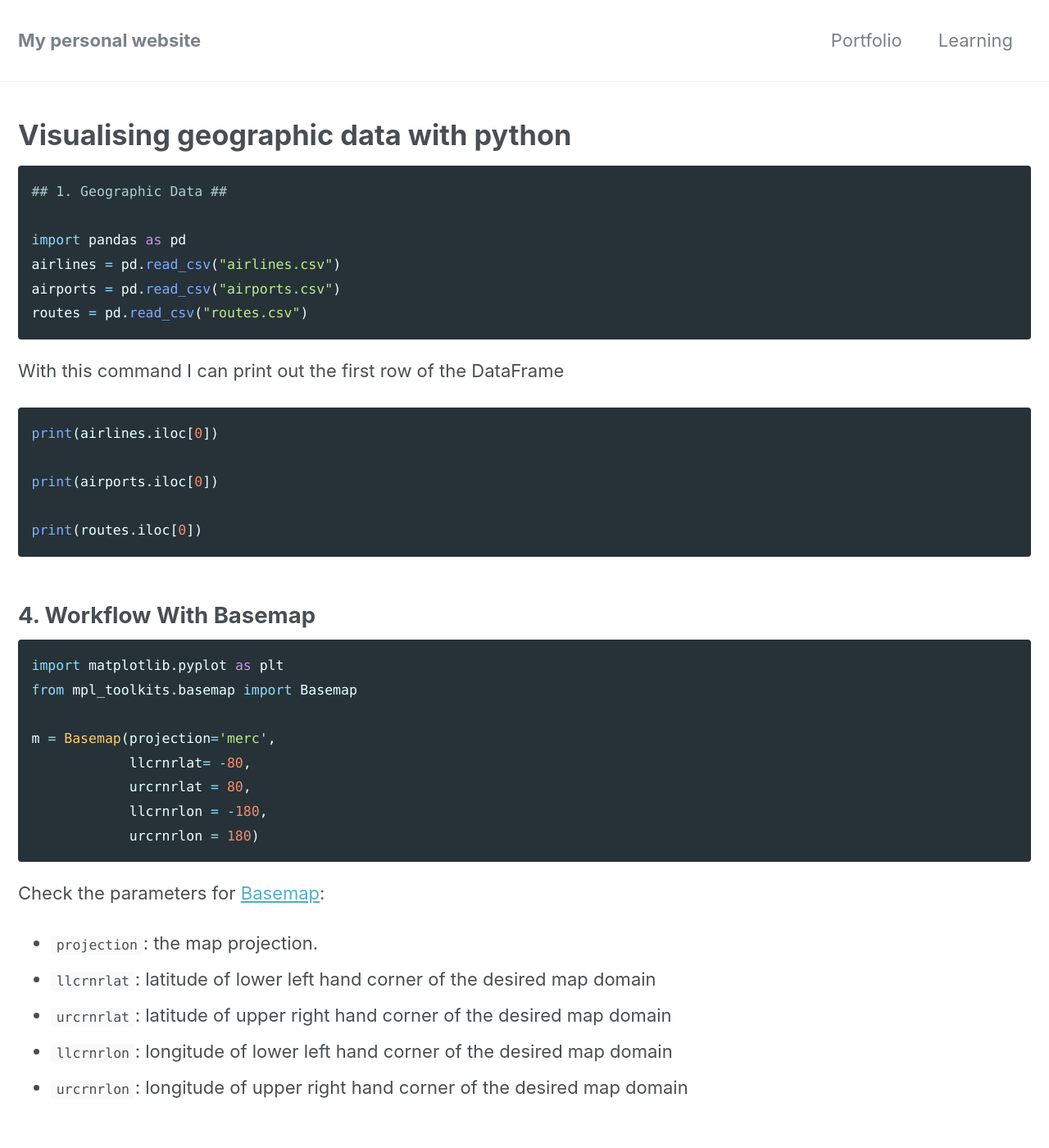
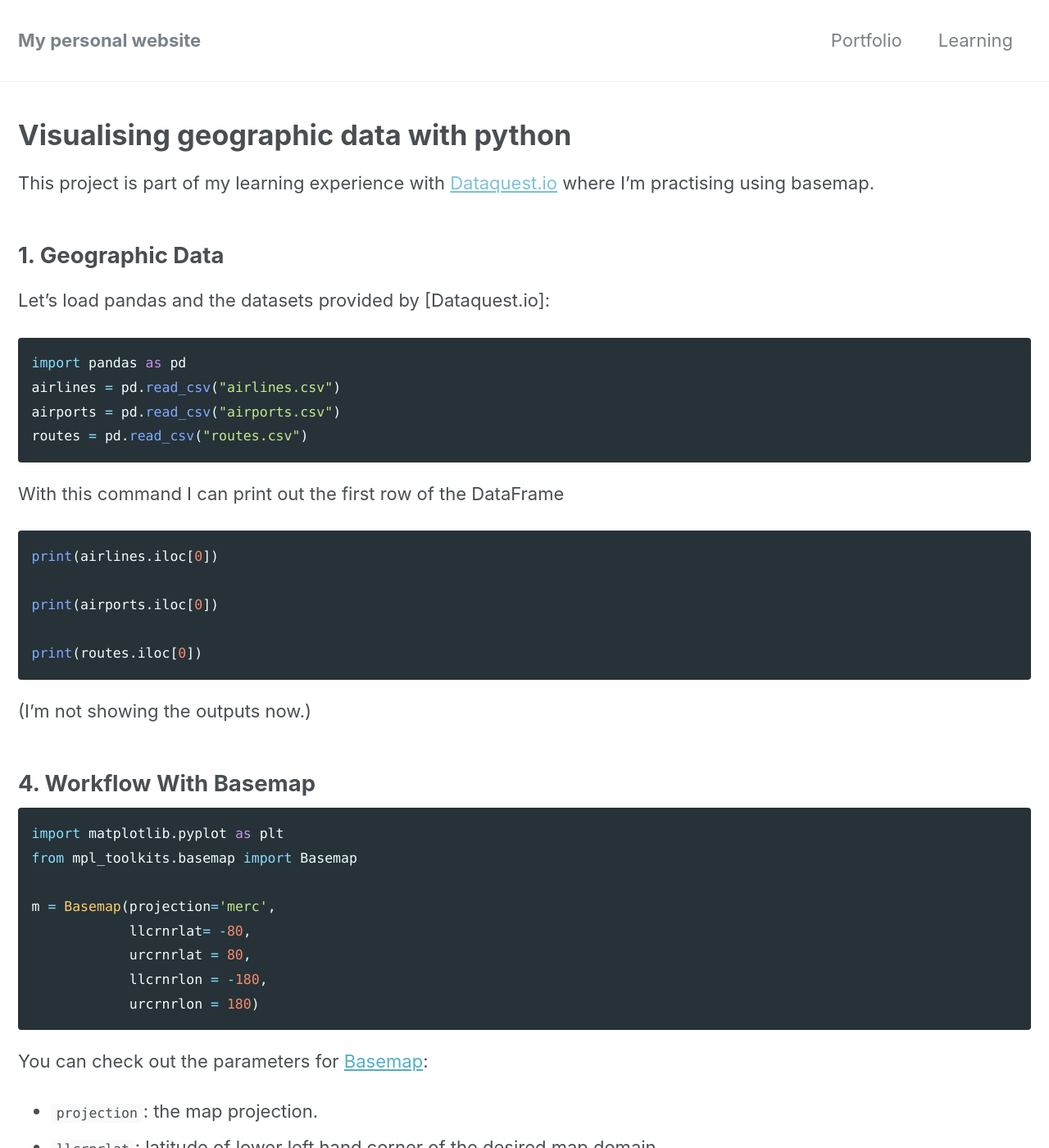
Before and after one commit to nahusznaj/nahusznaj.github.io, a Jekyll site: the page built from _posts/projects/2018-07-26-dataquest-visualising-geographic-data.md, in a window 1280 px wide and 1400 px high. Shown: the whole window at 82% size. Built offline with Jekyll 4.4.1, drawn with Linux system fonts in a browser that asks for light colours; nearby versions of some CDN libraries; some of the changed text lies outside the part shown.

Commit message:
Add files via upload

````diff
--- a/_posts/projects/2018-07-26-dataquest-visualising-geographic-data.md
+++ b/_posts/projects/2018-07-26-dataquest-visualising-geographic-data.md
@@ -9,10 +9,13 @@ share: true
 read_time: true
 ---
 
+This project is part of my learning experience with [Dataquest.io]() where I'm practising using basemap.
+
+## 1. Geographic Data ##
+
+Let's load pandas and the datasets provided by [Dataquest.io]:
 
 ```python
-## 1. Geographic Data ##
-
 import pandas as pd
 airlines = pd.read_csv("airlines.csv")
 airports = pd.read_csv("airports.csv")
@@ -28,6 +31,7 @@ print(airports.iloc[0])
 
 print(routes.iloc[0])
 ```
+(I'm not showing the outputs now.)
 
 
 ## 4. Workflow With Basemap
@@ -43,7 +47,7 @@ m = Basemap(projection='merc',
             urcrnrlon = 180)
 ```
 
-Check the parameters for [Basemap](https://matplotlib.org/basemap/api/basemap_api.html#mpl_toolkits.basemap.Basemap):
+You can check out the parameters for [Basemap](https://matplotlib.org/basemap/api/basemap_api.html#mpl_toolkits.basemap.Basemap):
 
 - `projection`: the map projection.
 - `llcrnrlat`: latitude of lower left hand corner of the desired map domain
@@ -107,7 +111,8 @@ plt.show()
 
 ## 9. Introduction to Great Circles ##
 
-Let's use the routes dataset prepared by dataquest.io
+Let's use the routes dataset prepared by [dataquest.io]
+
 ```python
 geo_routes = pd.read_csv('geo_routes.csv')
 geo_routes.info()
@@ -133,6 +138,7 @@ def create_great_circles(dataframe):
         if (row[1][7] - row[1][6] < 180) & (abs(row[1][5] - row[1][4]) < 180):
             m.drawgreatcircle(row[1][4], row[1][6], row[1][5], row[1][7])
 ```
+
 The iterator iterrows gives a series, so taking row[1] selects the actual list of things that I want, since `row[0]` is the dataframe index. Once I have row[0] I can select the column that I want -- not by its name such as end_latitude, but as the column number because now it's an array and not a series.
 
 ```python
````
